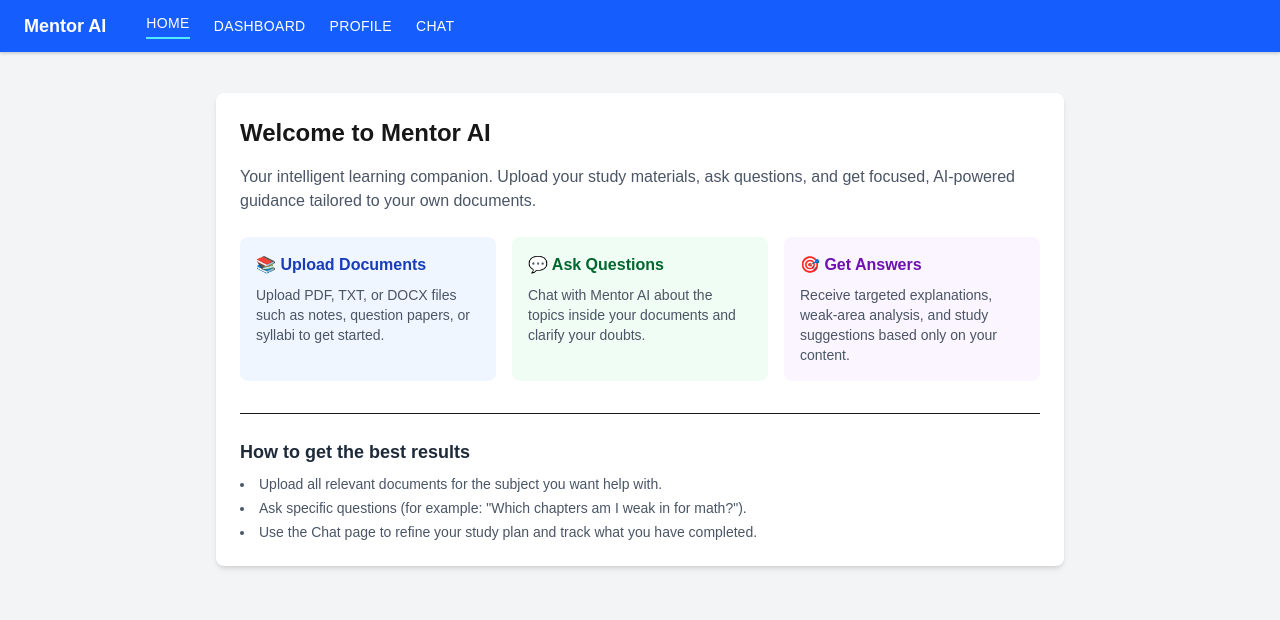
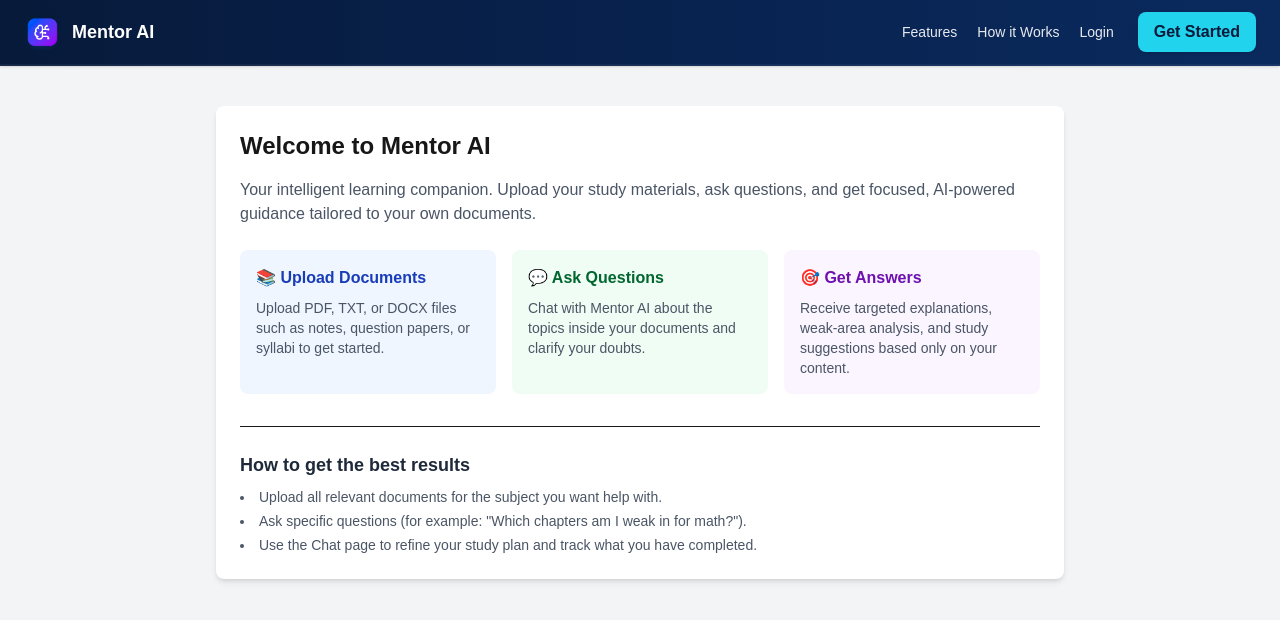
Before and after one commit to tanmoy-goapl/Student_System, a Next.js app in the folder frontend/: page / in a window 1280 px wide. Shown: the top 620 px of the page. Built offline with nearby package versions, Linux system fonts and the light colour scheme.

Commit message:
navbar design

```diff
--- a/frontend/docker-compose.yml
+++ /dev/null
@@ -1,55 +0,0 @@
-services:
-  db:
-    image: postgres:16
-    container_name: student_system_db
-    restart: unless-stopped
-    environment:
-      POSTGRES_USER: postgres
-      POSTGRES_PASSWORD: postgres
-      POSTGRES_DB: student_rag
-    ports:
-      - "5435:5432"
-    volumes:
-      - db_data:/var/lib/postgresql/data
-    healthcheck:
-      test: ["CMD-SHELL", "pg_isready -U postgres -d student_rag"]
-      interval: 5s
-      timeout: 5s
-      retries: 10
-
-  backend:
-    build:
-      context: ./Backend
-      dockerfile: Dockerfile
-    container_name: student_system_backend
-    restart: unless-stopped
-    env_file:
-      - ./Backend/.env
-    environment:
-      DATABASE_URL: postgresql://postgres:postgres@db:5432/student_rag
-    depends_on:
-      db:
-        condition: service_healthy
-    ports:
-      - "8020:8000"
-    volumes:
-      - uploads_data:/app/uploads
-
-  frontend:
-    build:
-      context: ./frontend
-      dockerfile: Dockerfile
-      args:
-        NEXT_PUBLIC_BACKEND_URL: http://10.10.90.95:8020
-    container_name: student_system_frontend
-    restart: unless-stopped
-    environment:
-      BACKEND_URL: http://backend:8000
-    depends_on:
-      - backend
-    ports:
-      - "3500:3000"
-
-volumes:
-  db_data:
-  uploads_data:
--- a/frontend/src/app/globals.css
+++ b/frontend/src/app/globals.css
@@ -24,3 +24,33 @@ body {
   color: var(--foreground);
   font-family: Arial, Helvetica, sans-serif;
 }
+
+:root {
+  /* Mentor AI brand palette (reused across components) */
+  --mentor-blue-900: #071a3a;
+  --mentor-blue-800: #08224e;
+  --mentor-blue-700: #0a2a5e;
+
+  --mentor-accent: #22d3ee; /* cyan-400-ish */
+  --mentor-accent-hover: #06b6d4; /* cyan-500-ish */
+}
+
+/* Reusable navbar/button styles so we don't repeat hex values. */
+.mentor-navbar {
+  background: linear-gradient(
+    90deg,
+    var(--mentor-blue-900),
+    var(--mentor-blue-800),
+    var(--mentor-blue-700)
+  );
+  border-bottom: 1px solid rgba(255, 255, 255, 0.08);
+}
+
+.mentor-get-started {
+  background: var(--mentor-accent);
+  color: var(--mentor-blue-900);
+}
+
+.mentor-get-started:hover {
+  background: var(--mentor-accent-hover);
+}
--- a/frontend/src/components/Navbar.tsx
+++ b/frontend/src/components/Navbar.tsx
@@ -2,16 +2,22 @@
 
 import React, { useEffect, useState } from "react";
 import Link from "next/link";
+import Image from "next/image";
 import { usePathname } from "next/navigation";
 
 export default function Navbar() {
   const pathname = usePathname();
-  const [role, setRole] = useState<"admin" | "student" | null>(null);
+  const [role, setRole] = useState<"admin" | "student" | null>(() => {
+    if (typeof window === "undefined") return null;
+    return localStorage.getItem("role") as "admin" | "student" | null;
+  });
+  const [roleLoaded, setRoleLoaded] = useState(true);
 
   useEffect(() => {
     const updateRole = () => {
       const storedRole = localStorage.getItem("role") as "admin" | "student" | null;
       setRole(storedRole);
+      setRoleLoaded(true);
     };
 
     // Initial load
@@ -54,15 +60,45 @@ export default function Navbar() {
   };
 
   return (
-    <header className="bg-blue-600 shadow-sm sticky top-0 z-30">
-      <div className="max-w-full mx-auto px-6 py-3">
-        <nav className="flex items-center gap-6">
+    <header className="sticky top-0 z-30 mentor-navbar shadow-sm">
+      <div className="max-w-7xl mx-auto px-6 py-3">
+        <div className="flex items-center justify-between gap-4">
+          {/* Brand */}
+          <Link href="/" className="flex items-center gap-3">
+            <Image
+              src="/mentor-logo.png"
+              alt="Mentor AI"
+              width={100}
+              height={100}
+              className="w-9 h-9 rounded-xl"
+              priority
+            />
+            <span className="text-lg font-bold text-white">Mentor AI</span>
+          </Link>
+
+          {/* Nav */}
+          <nav className="flex items-center gap-5 flex-wrap justify-end">
+            {/* Marketing / signed-out state (matches screenshot) */}
+            {roleLoaded && role === null ? (
+              <>
+                <Link href="/" className="text-sm font-medium text-white/90 hover:text-white transition-colors">
+                  Features
+                </Link>
+                <Link href="/" className="text-sm font-medium text-white/90 hover:text-white transition-colors">
+                  How it Works
+                </Link>
+                <Link href="/profile" className="text-sm font-medium text-white/90 hover:text-white transition-colors">
+                  Login
+                </Link>
                 <Link
-            href="/"
-            className="text-lg font-bold text-white mr-4"
+                  href="/chat"
+                  className="ml-1 inline-flex items-center px-4 py-2 rounded-lg font-semibold shadow-sm transition-colors mentor-get-started"
                 >
-            Mentor AI
+                  Get Started
                 </Link>
+              </>
+            ) : (
+              <>
                 {filteredNavItems.map((item) => (
                   <Link
                     key={item.id}
@@ -70,15 +106,19 @@ export default function Navbar() {
                     className={`text-sm font-medium uppercase tracking-wide transition-colors ${
                       isActive(item.path)
                         ? "text-white font-bold border-b-2 border-cyan-300 pb-1"
-                  : "text-white hover:text-cyan-200"
+                        : "text-white/90 hover:text-cyan-200"
                     }`}
                   >
                     {item.label}
                   </Link>
                 ))}
+              </>
+            )}
           </nav>
         </div>
-      <div className="h-px bg-gray-300"></div>
+      </div>
+      {/* subtle divider */}
+      <div className="h-px bg-white/5" />
     </header>
   );
 }
```
Also changed, not shown: frontend/public/mentor-logo.png (added). Lines whose indentation alone changed are shown as unchanged.
